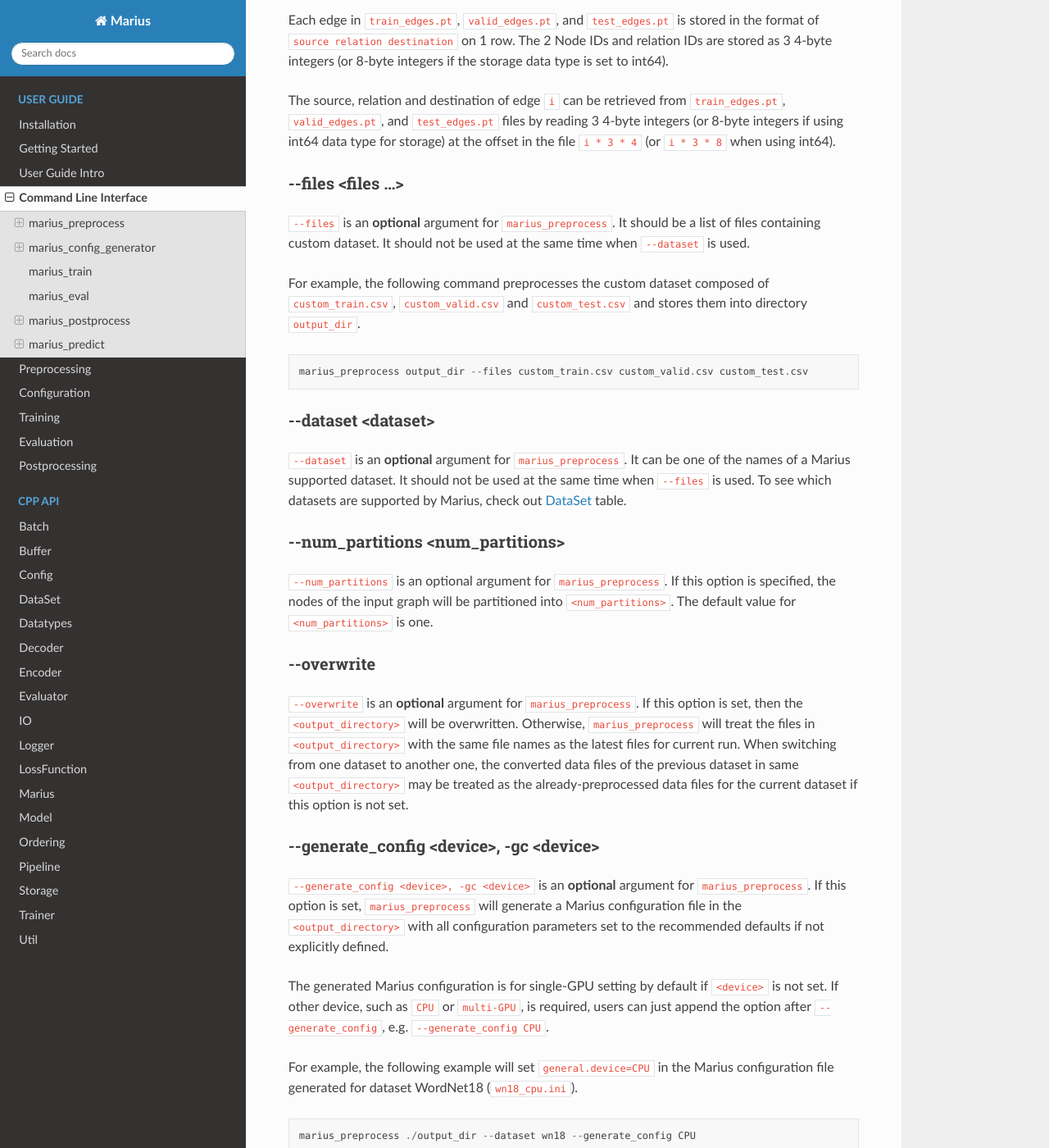
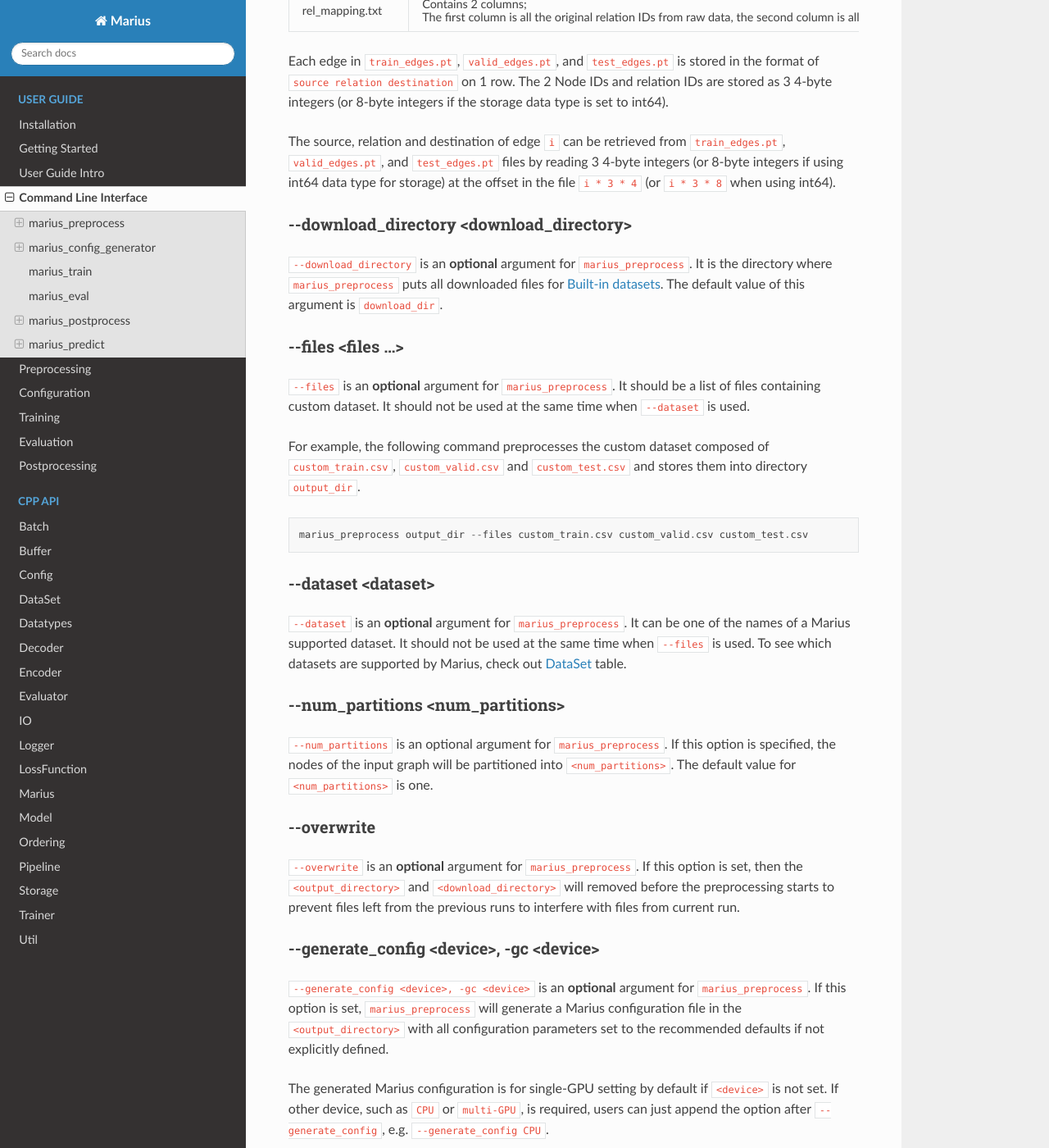
Before and after one commit to marius-team/marius, a Sphinx documentation site: the page built from docs/user_guide/command_line_interface.rst, in a window 1280 px wide and 1400 px high, scrolled down 1755 px. Shown: the whole window at 82% size. Built offline with Sphinx 7.4.7 and the Read the Docs theme 2.0.0, drawn with Linux system fonts in a browser that asks for light colours; some of the changed text lies outside the part shown.

Commit message:
Update docs for download_dir

```diff
--- a/docs/user_guide/command_line_interface.rst
+++ b/docs/user_guide/command_line_interface.rst
@@ -31,45 +31,48 @@ The available options:
 
 ::
 
- usage: preprocess [-h] [--files files [files ...]] [--dataset dataset] [--num_partitions num_partitions] [--overwrite]
- [--generate_config [generate_config]] [--format format] [--delim delim] [--dtype dtype] [--not_remap_ids]
- [--dataset_split dataset_split dataset_split] [--start_col start_col] [--num_line_skip num_line_skip]
- output_directory
+    usage: preprocess [-h] [--download_directory download_directory] [--files files [files ...] | --dataset dataset] [--num_partitions num_partitions]
+                    [--overwrite] [--generate_config [generate_config]] [--format format] [--delim delim] [--dtype dtype] [--not_remap_ids]
+                    [--dataset_split dataset_split dataset_split] [--start_col start_col] [--num_line_skip num_line_skip]
+                    output_directory
 
- Preprocess Datasets
+    Preprocess Datasets
 
- positional arguments:
- output_directory      Directory to put graph data
+    positional arguments:
+    output_directory      Directory to put preprocessed graph data.
 
- optional arguments:
- -h, --help            show this help message and exit
- --files files [files ...]
-     Files containing custom dataset
- --dataset dataset     Supported dataset to preprocess
- --num_partitions num_partitions
-     Number of partitions to split the edges into
- --overwrite           Overwrites the output_directory if this issetOtherwise, files with same the names will be treated as the data for current dataset.
- --generate_config [generate_config], -gc [generate_config]
-     Generates a single-GPU/multi-CPU/multi-GPU training configuration file by default.
-     Valid options (default to GPU): [GPU, CPU, multi-GPU]
- --format format       Format of data, eg. srd
- --delim delim, -d delim
-     Specifies the delimiter
- --dtype dtype         Indicates the numpy.dtype
- --not_remap_ids       If set, will not remap ids
- --dataset_split dataset_split dataset_split, -ds dataset_split dataset_split
-     Split dataset into specified fractions
- --start_col start_col, -sc start_col
-     Indicates the column index to start from
- --num_line_skip num_line_skip, -nls num_line_skip
-     Indicates number of lines to skip from the beginning
+    optional arguments:
+    -h, --help            show this help message and exit
+    --download_directory download_directory
+                            Directory to put downloaded data files for supported datasets.
+    --files files [files ...]
+                            Files containing custom dataset
+    --dataset dataset     Supported dataset to preprocess
+    --num_partitions num_partitions
+                            Number of partitions to split the edges into
+    --overwrite           Removes the output_directory and download_directory if this is set.
+                            Otherwise, files with same the names from previous run may interfere with files of current run.
+    --generate_config [generate_config], -gc [generate_config]
+                            Generates a single-GPU training configuration file by default.
+                            Valid options (default to GPU): [GPU, CPU, multi-GPU]
+    --format format       Format of data, eg. srd
+    --delim delim, -d delim
+                            Specifies the delimiter
+    --dtype dtype         Indicates the numpy.dtype
+    --not_remap_ids       If set, will not remap ids
+    --dataset_split dataset_split dataset_split, -ds dataset_split dataset_split
+                            Split dataset into specified fractions
+    --start_col start_col, -sc start_col
+                            Indicates the column index to start from
+    --num_line_skip num_line_skip, -nls num_line_skip
+                            Indicates number of lines to skip from the beginning
 
- Specify certain config (optional): [--<section>.<key>=<value>]
+    Specify certain config (optional): [--<section>.<key>=<value>]
 
 output_directory
 ++++++++++++++++
 ``<output_directory>`` is a **required** argument for ``marius_preprocess``.
-It is the directory where all the files created by ``marius_preprocess`` wil be stored.
+It is the directory where all the preprocessed files created by ``marius_preprocess`` wil be stored.
 ``marius_preprocess`` will create this file if it does not exist.
 ``marius_preprocess`` outputs the following files to ``<output_directory>``.
 For the preprocessing of supported datasets, ``<output_directory>`` also includes
@@ -105,6 +108,12 @@ The source, relation and destination of edge ``i`` can be retrieved from
 files by reading 3 4-byte integers (or 8-byte integers if using int64 data type for storage)
 at the offset in the file ``i * 3 * 4`` (or ``i * 3 * 8`` when using int64).
 
+\-\-download_directory <download_directory>
++++++++++++++++++++++++++++++++++++++++++++
+``--download_directory`` is an **optional** argument for ``marius_preprocess``.
+It is the directory where ``marius_preprocess`` puts all downloaded files for
+:ref:`built-in datasets`. The default value of this argument is ``download_dir``.
+
 \-\-files <files ...>
 +++++++++++++++++++++
 ``--files`` is an **optional** argument for ``marius_preprocess``.
@@ -135,10 +144,8 @@ The default value for ``<num_partitions>`` is one.
 \-\-overwrite
 +++++++++++++
 ``--overwrite`` is an **optional** argument for ``marius_preprocess``. If this option is set, then
-the ``<output_directory>`` will be overwritten. Otherwise, ``marius_preprocess`` will treat the files
-in ``<output_directory>`` with the same file names as the latest files for current run. When switching
-from one dataset to another one, the converted data files of the previous dataset in same ``<output_directory>``
-may be treated as the already-preprocessed data files for the current dataset if this option is not set.
+the ``<output_directory>`` and ``<download_directory>`` will removed before the preprocessing starts
+to prevent files left from the previous runs to interfere with files from current run.
 
 \-\-generate_config <device>, \-gc <device>
 +++++++++++++++++++++++++++++++++++++++++++
```
Also changed, not shown: docs/user_guide/preprocess.rst (+8 -5 lines), 2 other files.
